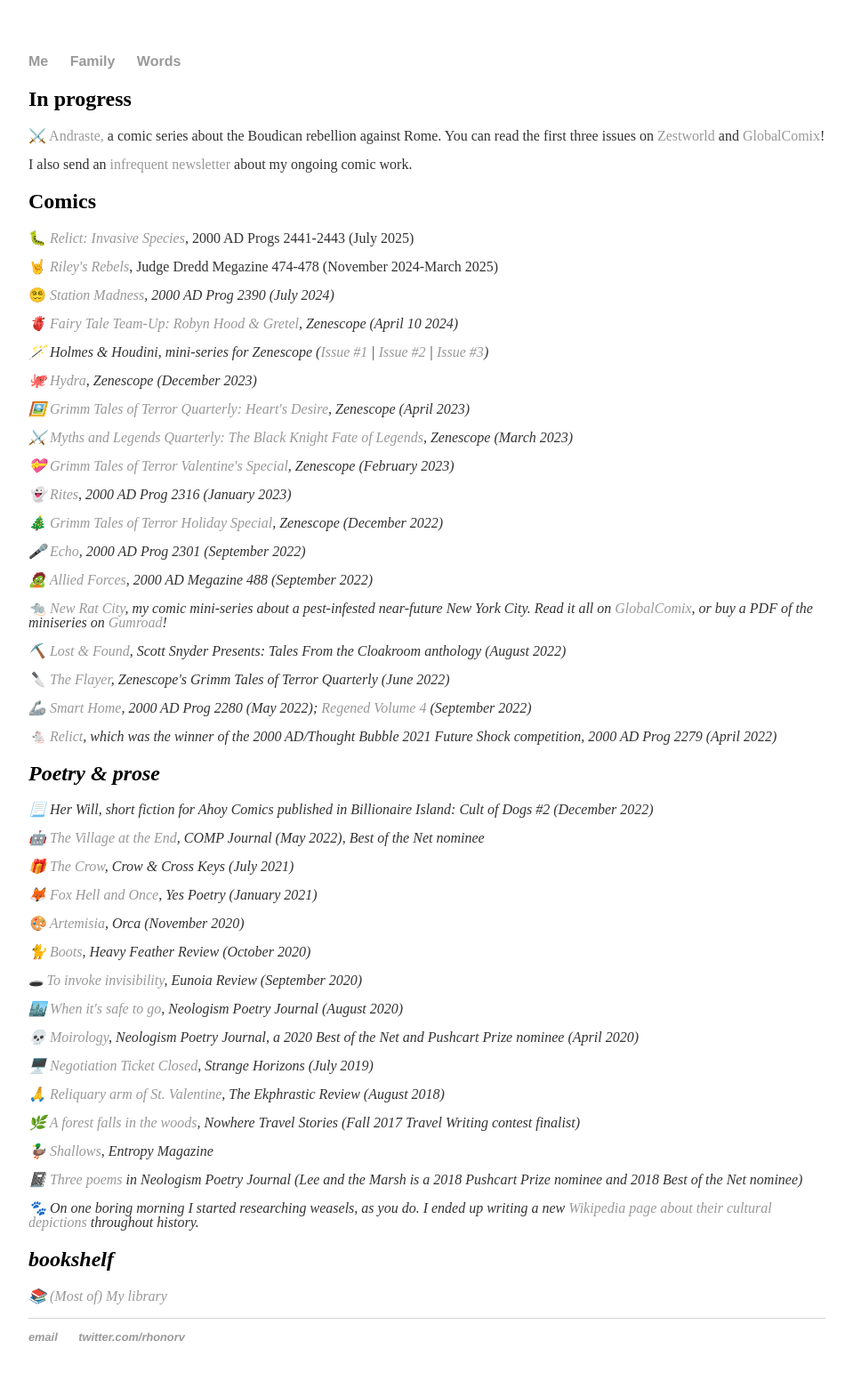
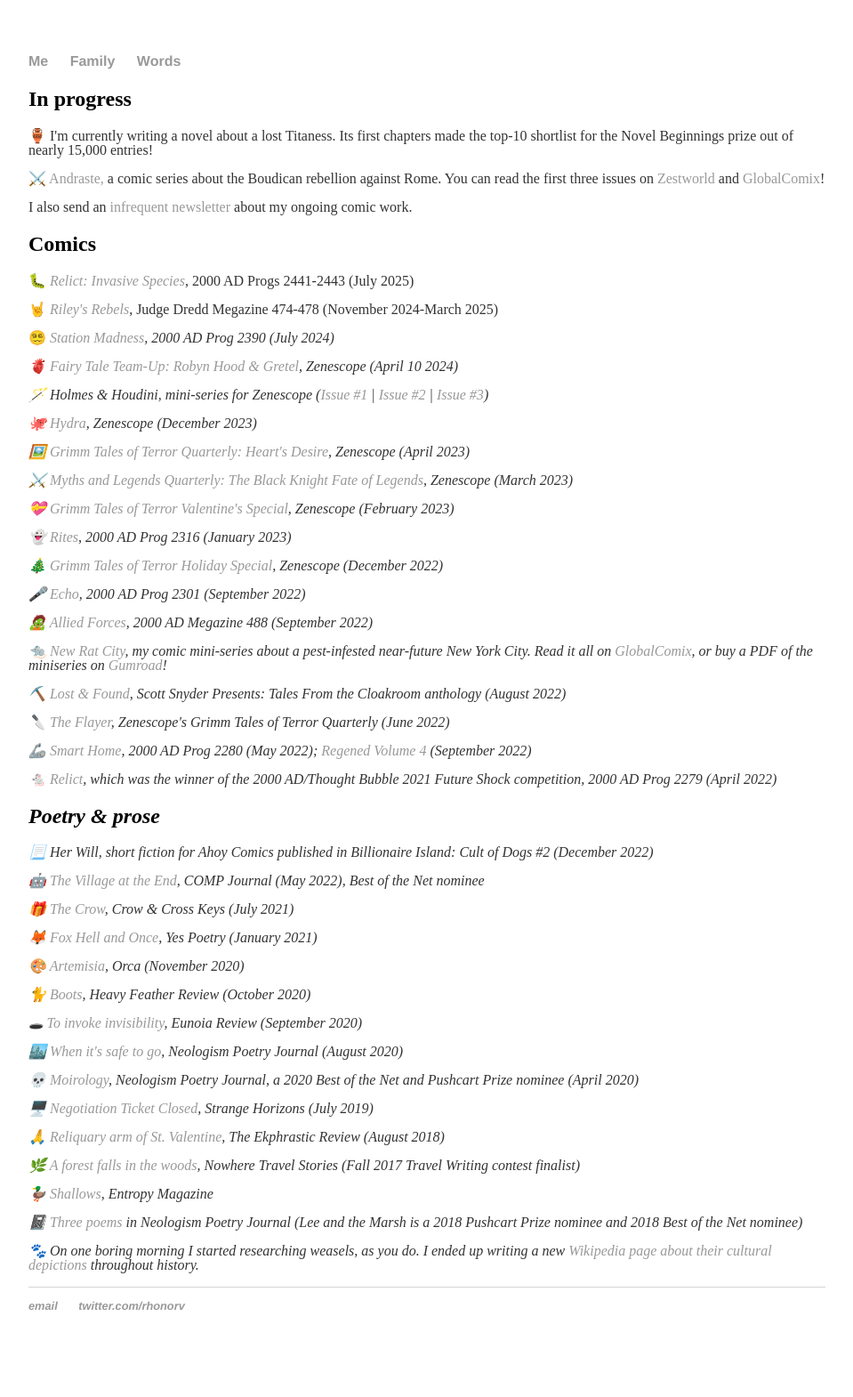
Before and after one commit to rhonorv/rhonorv.github.io, a Jekyll site: the page words/index.html, which Jekyll copies as it is, in a window 1280 px wide. Shown: the whole page at 89% size, without its empty margins (160-1119 px from the left). Built offline with Jekyll 4.4.1, drawn with Linux system fonts in a browser that asks for light colours; after the commit the page ends 1535 px from its top, so only the background shows below that.

Commit message:
Update index.html

```diff
--- a/words/index.html
+++ b/words/index.html
@@ -20,7 +20,9 @@
 <div class="container">
 	<div class="Words">
 	<h2>In progress</h2>
-      		<p><span aria-hidden="true">⚔️ </span><a href="https://www.andrastecomic.com">Andraste,</a> a comic series about the Boudican rebellion against Rome. You can read the first three issues on <a href="https://www.zestworld.com/rhonorv/andraste/call-it-peace">Zestworld</a> and <a href="https://globalcomix.com/c/andraste?lang=en">GlobalComix</a>! </p>
+      	<p><span aria-hidden="true">🏺 </span>I'm currently writing a novel about a lost Titaness. Its first chapters made the top-10 shortlist for the Novel Beginnings prize out of nearly 15,000 entries! </p>
+
+		<p><span aria-hidden="true">⚔️ </span><a href="https://www.andrastecomic.com">Andraste,</a> a comic series about the Boudican rebellion against Rome. You can read the first three issues on <a href="https://www.zestworld.com/rhonorv/andraste/call-it-peace">Zestworld</a> and <a href="https://globalcomix.com/c/andraste?lang=en">GlobalComix</a>! </p>
 
 		<p> I also send an <a href="https://honorvincent.substack.com/">infrequent newsletter</a> about my ongoing comic work.</p>
 	</div>
@@ -104,13 +106,6 @@
 	</div>
 </div>
 
-<div class="container">
-	<div class="Words">
-	<h2>bookshelf</h2>
-      		<p><span aria-hidden="true">📚 </span><a href="https://www.libib.com/u/rhonorv">(Most of) My library</a>
-	</div>
-
-
 </div>
 
   <footer>
```
